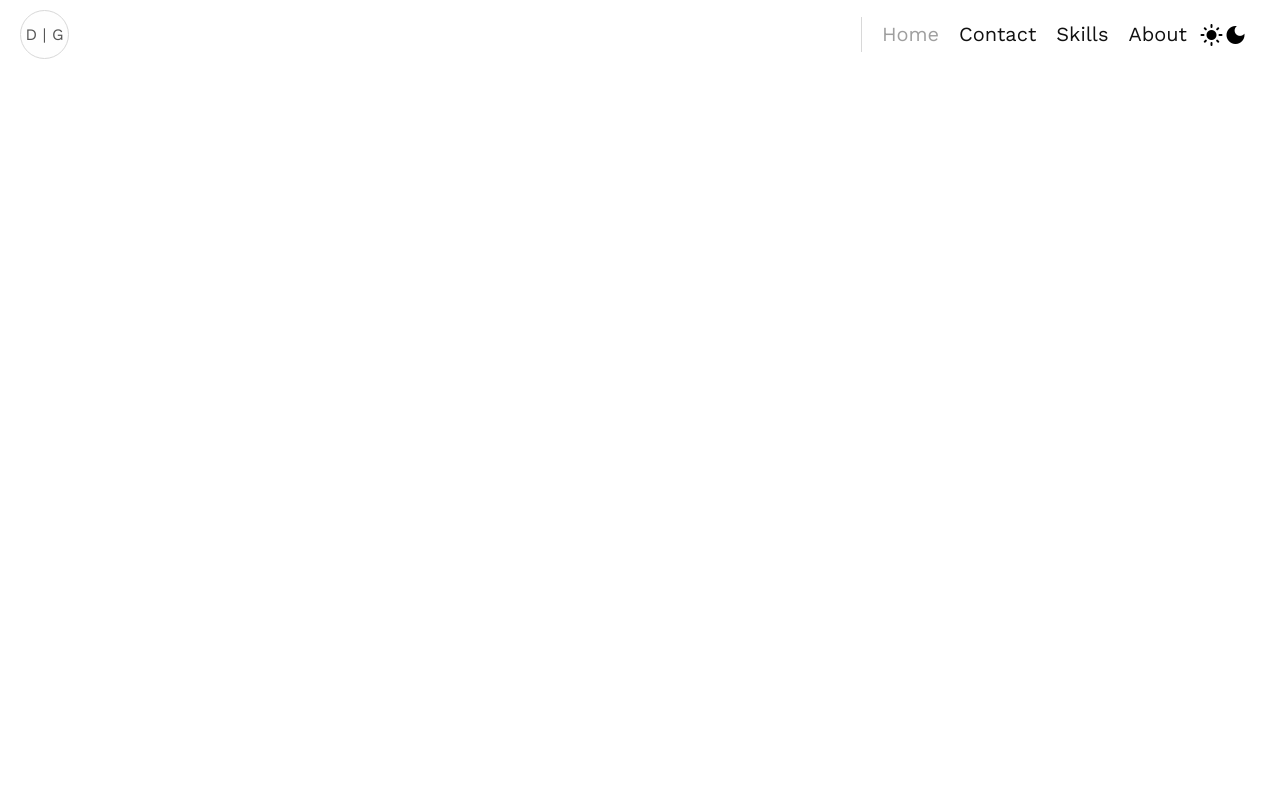
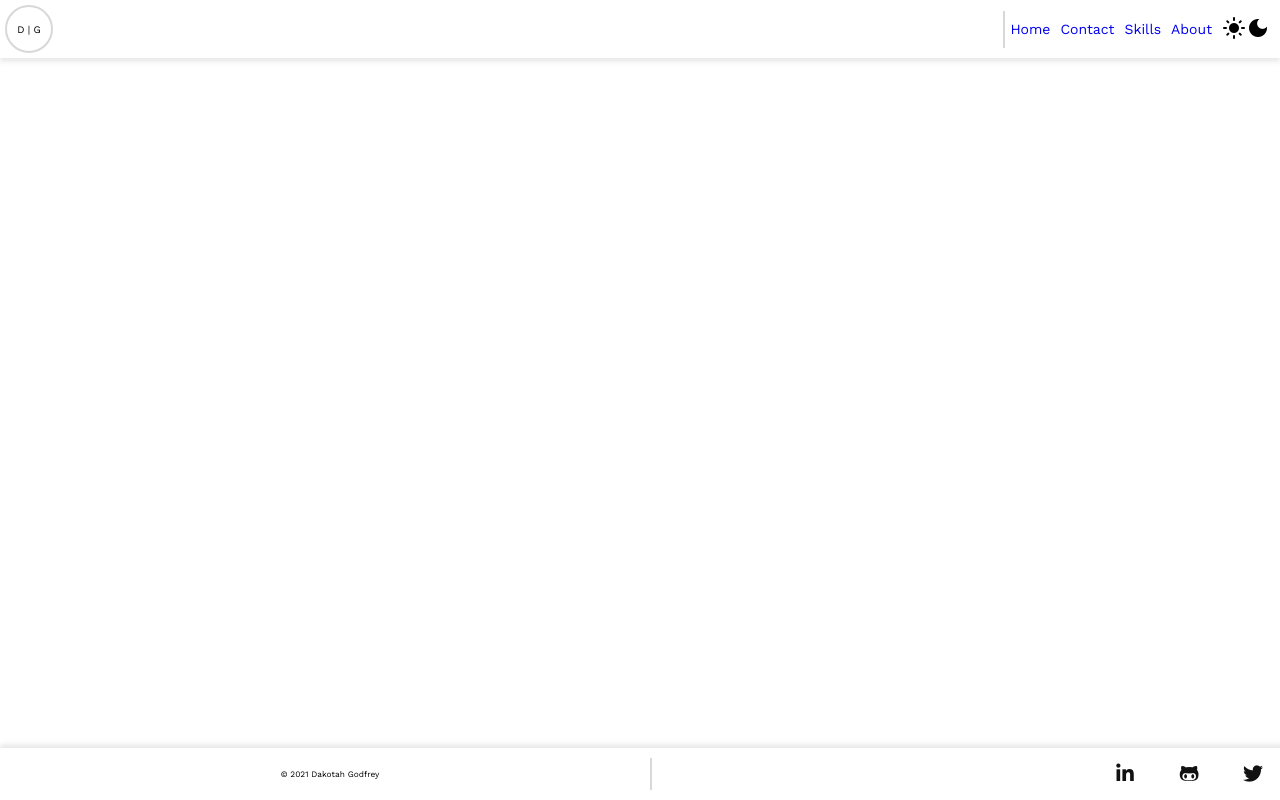
Before and after one commit to DakotahGodfrey/profile_site, a React (Create React App) app: page /projects in a window 1280 px wide. Built offline with nearby package versions, Linux system fonts and the light colour scheme.

Commit message:
nav styling changes and initial footer concept

```diff
--- a/public/index.html
+++ b/public/index.html
@@ -12,6 +12,10 @@
       href="https://fonts.googleapis.com/icon?family=Material+Icons"
       rel="stylesheet"
     />
+    <script
+      src="https://kit.fontawesome.com/0be3919bfe.js"
+      crossorigin="anonymous"
+    ></script>
     <title>Dakotah Godfrey Web Developer</title>
   </head>
   <body>
--- a/src/App.jsx
+++ b/src/App.jsx
@@ -6,6 +6,7 @@ import About from "./components/pages/about/About";
 import Contact from "./components/pages/contact/Contact";
 import Projects from "./components/pages/projects/Projects";
 import "./assets/scss/index.scss";
+import Footer from "./components/layout/footer/Footer";
 const App = () => {
   return (
     <div>
@@ -19,6 +20,7 @@ const App = () => {
             <Route exact path="/projects" component={Projects} />
           </Switch>
         </main>
+        <Footer />
       </Router>
     </div>
   );
--- a/src/assets/scss/_config.scss
+++ b/src/assets/scss/_config.scss
@@ -6,14 +6,10 @@ body {
   font-size: 10px;
   box-sizing: border-box;
   font-family: "Work Sans", "Helvetica", sans-serif;
-  height: 100%;
-  width: 100%;
+  // height: 100%;
+  // width: 100%;
 }
-.app {
-  height: 100%;
-  width: 100%;
-  overflow-x: hidden;
-}
+
 * {
   margin: 0;
   padding: 0;
@@ -28,17 +24,21 @@ button {
   border: none;
   font-family: inherit;
 }
+ul {
+  list-style-type: none;
+}
 
 main {
-  padding: 5rem 5rem 0 5rem;
   font-size: 1.6rem;
-  max-width: 768px;
-  margin: 0 auto;
+  padding: 2rem;
 }
+// global variables
 
-$site-dark-color: #111111;
-$site-medium-dark-color: #333;
-$site-light-dark-color: #555;
+// dark
+$text-dark-color: #111111;
+$text-medium-dark-color: #333;
+$tex-light-grey-color: #555;
 
+// light
 $site-light-color: #fefefe;
 $site-medium-light-color: #d8d8d8;
--- /dev/null
+++ b/src/assets/scss/_footer.scss
@@ -0,0 +1,37 @@
+footer {
+  position: fixed;
+  bottom: 0;
+  width: 100%;
+  display: grid;
+  grid-template-columns: 1fr 1fr;
+  align-items: center;
+  justify-content: space-between;
+  padding: 1rem;
+  box-shadow: 0 -4px 4px rgba($color: $site-medium-light-color, $alpha: 0.5);
+  small {
+    text-align: center;
+  }
+  ul {
+    display: inline-flex;
+    align-items: center;
+    justify-content: flex-end;
+    border-left: $site-medium-light-color 2px solid;
+    padding: 0.5rem;
+    height: 2.2rem;
+    li {
+      margin: 0 1rem;
+    }
+    .social-link {
+      color: $text-dark-color;
+    }
+  }
+}
+
+.social-link {
+  display: inline-block;
+  min-height: 44px;
+  min-width: 44px;
+  display: flex;
+  align-items: center;
+  justify-content: center;
+}
--- a/src/assets/scss/_navbar.scss
+++ b/src/assets/scss/_navbar.scss
@@ -1,71 +1,26 @@
 nav {
   display: flex;
   align-items: center;
-  padding: 1rem 2rem;
   justify-content: space-between;
+  padding: 0.5rem;
+  box-shadow: 0 4px 4px rgba($color: $site-medium-light-color, $alpha: 0.5);
   ul {
     list-style: none;
-    display: flex;
+    display: inline-flex;
     align-items: center;
-    border-left: 1px solid $site-medium-light-color;
-    font-weight: 400;
+    border-left: $site-medium-light-color 2px solid;
     li {
-      &:first-child {
-        margin-left: 2rem;
-      }
-
-      &.border {
-        color: $site-medium-light-color;
-      }
-      margin-right: 2rem;
-      font-size: 2rem;
-      a {
-        color: $site-dark-color;
-        display: inline-block;
-        padding: 0.5rem 0;
-        color: $site-dark-color;
-        border-bottom: transparent 1px solid;
-        transition: border 0.4s ease-out, opacity 0.4s ease-in-out;
-        &.current {
-          opacity: 0.4;
-          border-color: transparent;
-        }
-        &:hover {
-          @extend .current;
-          border-color: $site-medium-dark-color;
-        }
-      }
-      button {
-        display: flex;
-        align-items: center;
-        padding: 0.5rem;
-        height: 33px;
-        width: 33px;
-        justify-content: center;
-        border-radius: 50%;
-        transition: background-color 0.4s ease-out, color 0.4s 0.2s ease-out;
-        &:hover {
-          background-color: $site-medium-dark-color;
-          color: #fad400;
-        }
-      }
+      margin: 0.5rem;
+      font-size: 1.4rem;
     }
   }
   .logo {
-    // margin-left: 1rem;
-    background-color: $site-light-color;
-    border-radius: 50px;
     height: 44px;
     width: 44px;
+    border-radius: 50%;
     display: flex;
-    border: 1px solid $site-medium-light-color;
     align-items: center;
-    color: $site-light-dark-color;
     justify-content: center;
-    padding: 0.25ch;
-
-    span {
-      font-size: 1.6rem;
-    }
+    border: 2px solid $site-medium-light-color;
   }
 }
--- a/src/assets/scss/index.scss
+++ b/src/assets/scss/index.scss
@@ -1,3 +1,4 @@
 @import "./config";
 @import "./navbar";
+@import "./footer";
 @import "./bio";
--- /dev/null
+++ b/src/components/layout/footer/Footer.jsx
@@ -0,0 +1,40 @@
+import React from "react";
+
+const Footer = () => {
+  return (
+    <footer>
+      <small>&copy; 2021 Dakotah Godfrey</small>
+      <ul>
+        <li>
+          <a
+            aria-label="linked in profile"
+            className="social-link"
+            href="https://www.linkedin.com/in/dakotah-godfrey-2186091ab/"
+          >
+            <i className="fab fa-2x fa-linkedin-in"></i>
+          </a>
+        </li>
+        <li>
+          <a
+            aria-label="twitter profile"
+            className="social-link"
+            href="https://www.twitter.com/dakotah_dev"
+          >
+            <i className="fab fa-2x fa-github-alt"></i>
+          </a>
+        </li>
+        <li>
+          <a
+            aria-label="github profile"
+            className="social-link"
+            href="https://www.github.com/DakotahGodfrey"
+          >
+            <i className="fab fa-2x fa-twitter"></i>
+          </a>
+        </li>
+      </ul>
+    </footer>
+  );
+};
+
+export default Footer;
```
